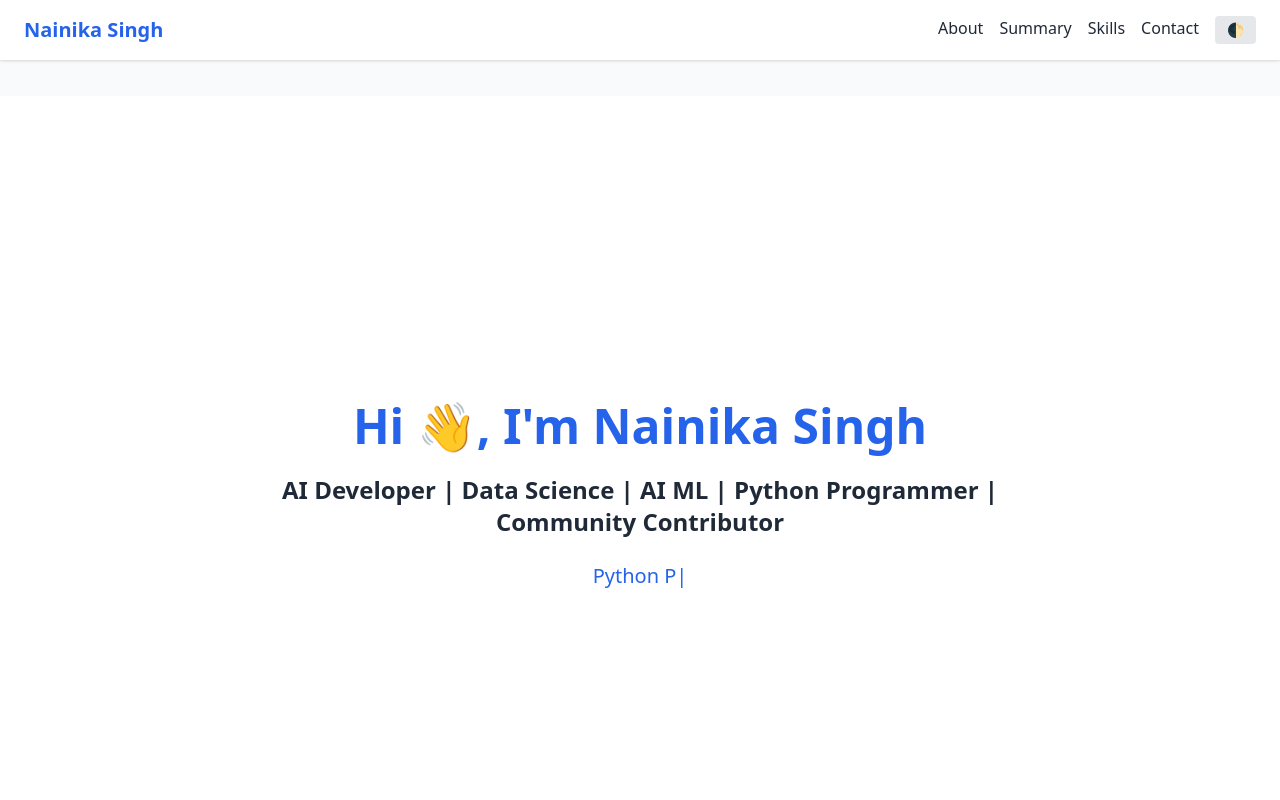
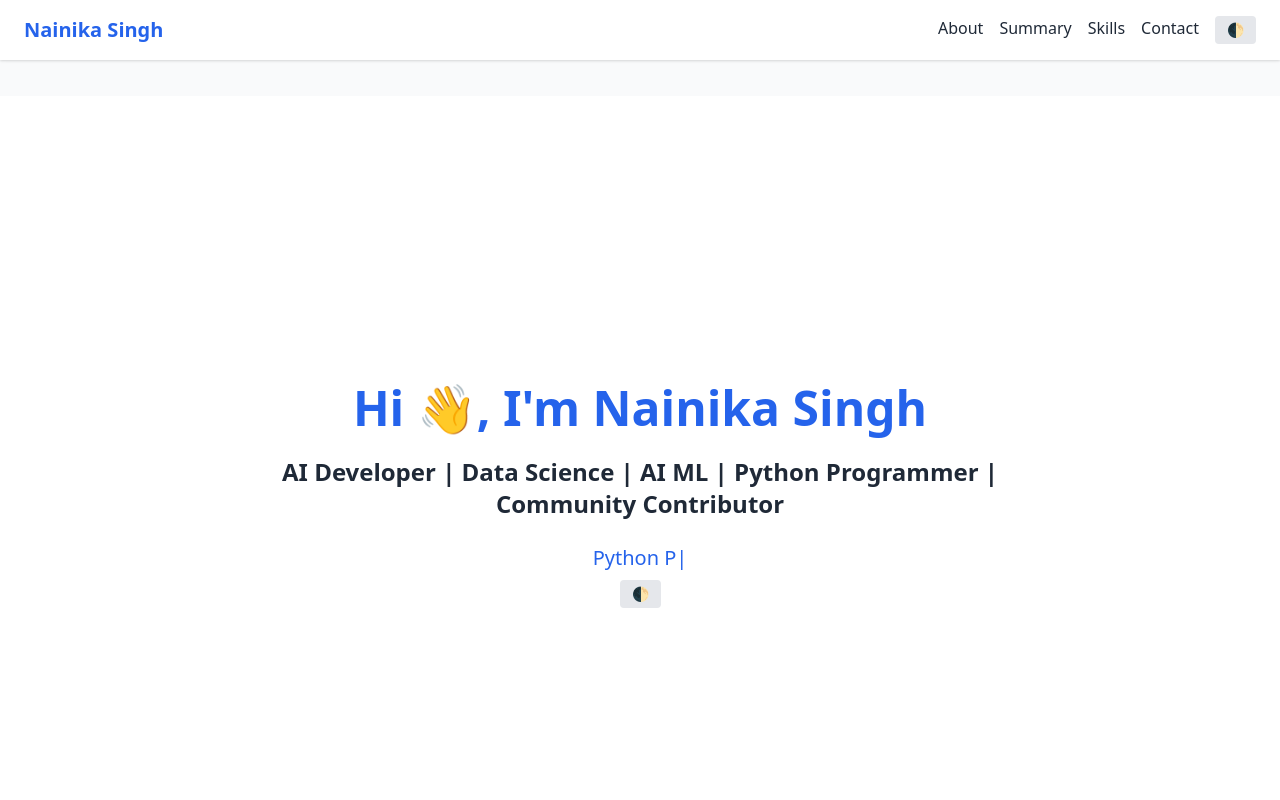
Before and after one commit to nainikasingh/nainikasingh.github.io, a plain HTML site: page index.html in a window 1280 px wide. Shown: the top 800 px of the page. Drawn offline with nearby package versions, Linux system fonts and the light colour scheme.

Commit message:
Update index.html

```diff
--- a/index.html
+++ b/index.html
@@ -47,6 +47,7 @@
         <h2 class="text-5xl font-bold mb-6 text-blue-600 dark:text-blue-300">Hi 👋, I'm Nainika Singh</h2>
         <p class="text-2xl font-semibold mb-2 text-gray-800 dark:text-gray-300">AI Developer | Data Science | AI ML | Python Programmer | Community Contributor</p>
         <p class="text-xl text-blue-600 mt-6 dark:text-blue-400"><span id="typed"></span></p>
+        <button onclick="toggleDarkMode()" class="mt-2 bg-gray-200 dark:bg-gray-700 text-sm px-3 py-1 rounded">🌓</button>
       </div>
     </section>
 
```
